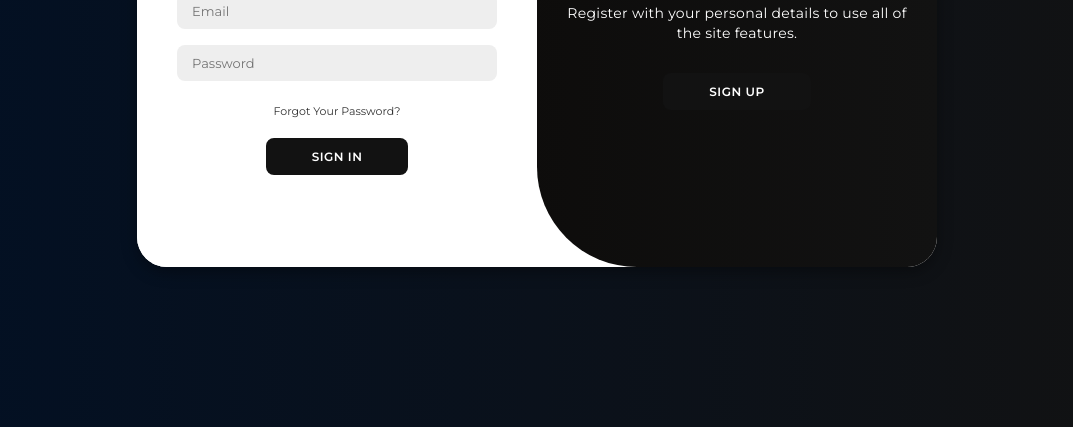
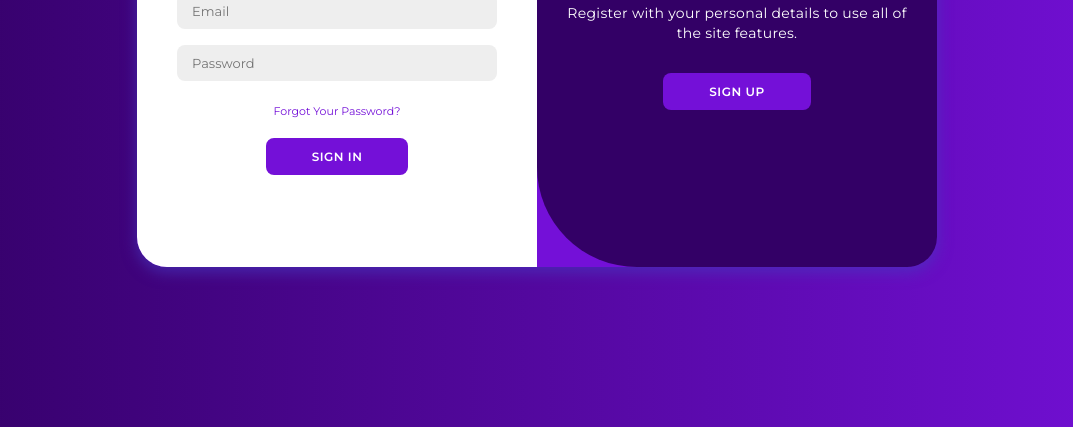
Before and after one commit to 15455154/ONE-STOP-WEBSITE, a plain HTML site: page login.html in a window 1280 px wide. Shown: the part 373-800 px from the top of the page, without its empty margins (103-1176 px from the left). Drawn offline with Linux system fonts and the light colour scheme.

Commit message:
Update login.css

```diff
--- a/css/login.css
+++ b/css/login.css
@@ -8,8 +8,8 @@
 }
 
 body {
-    background-color: #021024;
-    background: linear-gradient(to right, #021024, #121212);
+    background-color: #330066;
+    background: linear-gradient(to right, #330066, #7410d8);
     display: flex;
     align-items: center;
     justify-content: center;
@@ -17,9 +17,9 @@ body {
 }
 
 .container {
-    background-color: #fff;
+    background-color: #7410d8;
     border-radius: 30px;
-    box-shadow: 0 5px 15px rgba(0, 0, 0, 0.35);
+    box-shadow: 0 5px 15px rgba(71, 55, 191, 0.682);
     position: relative;
     overflow: hidden;
     width: 800px;
@@ -39,14 +39,14 @@ body {
 }
 
 .container a {
-    color: #333;
+    color: #7410d8;
     font-size: 11px;
     text-decoration: none;
     margin: 15px 0 10px;
 }
 
 .container button {
-    background-color: #121212;
+    background-color: #7410d8;
     color: #fff;
     font-size: 12px;
     padding: 10px 45px;
@@ -147,7 +147,7 @@ body {
 .toggle {
     background-color: #512da8;
     height: 100%;
-    background: linear-gradient(to right, #090705, #121212);
+    background: linear-gradient(to right, #330066, #330066);
     color: #fff;
     position: relative;
     left: -100%;
```
